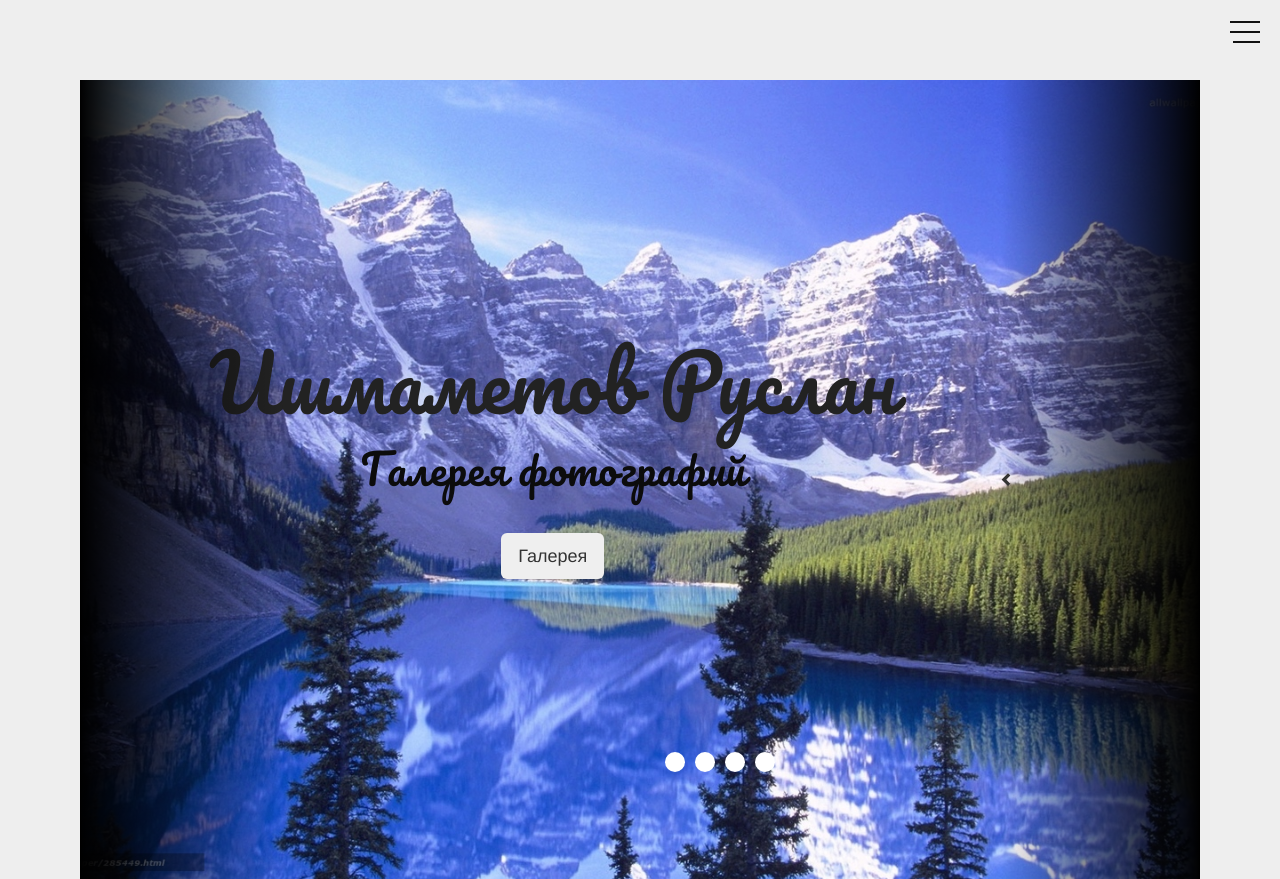
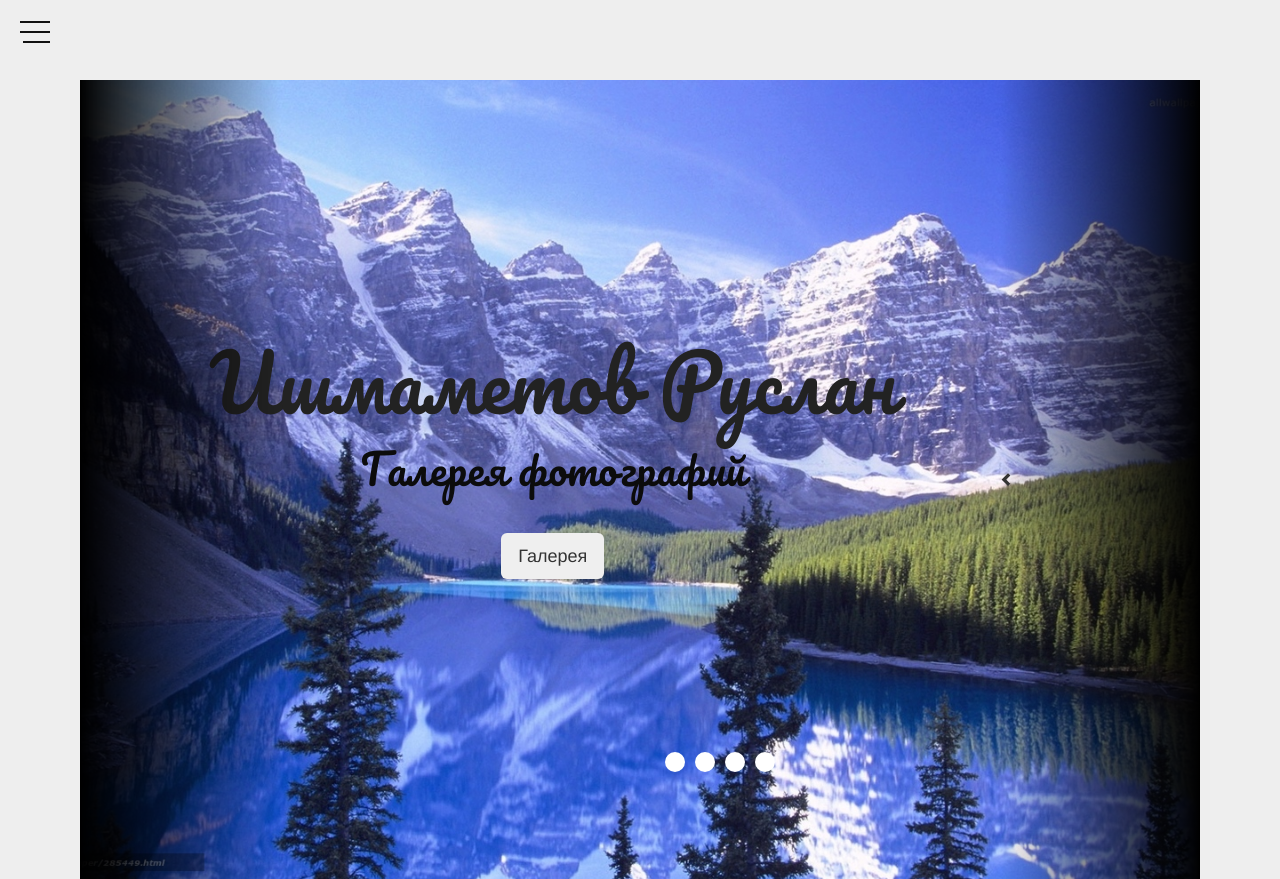
Before and after one commit to IshmametovRuslan/photosait, a PHP site: page / in a window 1280 px wide; the page is wider, and only the part inside the window is pictured. Shown: the top 879 px of that part. Run offline with PHP 8.4, Linux system fonts and the light colour scheme; some libraries are stand-ins or nearby versions; some web fonts are replaced.

Commit message:
Добавлено меню бургер, которое не работает, надо разобраться и доработать

```diff
--- a/css/style.css
+++ b/css/style.css
@@ -1,6 +1,6 @@
 .navBurger {
   position: fixed;
-  right: 20px;
+  left: 20px;
   top: 20px;
   cursor: pointer;
   background: #111;
--- a/css/style.less
+++ b/css/style.less
@@ -4,7 +4,7 @@
 }
 .navBurger {
 	position: fixed;
-	right: 20px;
+	left: 20px;
 	top: 20px;
 	cursor: pointer;
 	background: #111;
```
